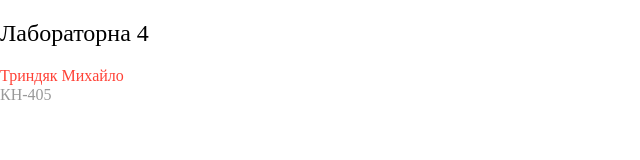
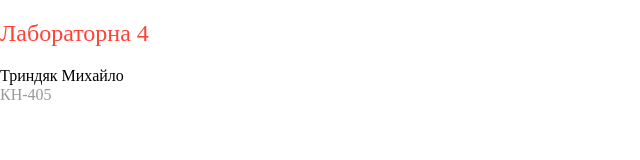
Before and after one commit to TryndiakMykhailo/itprlab4, a website: page lab 4/public/index.html in a window 1280 px wide. Shown: the whole page, without its empty margins (0-640 px from the left). Drawn offline with nearby package versions, Linux system fonts and the light colour scheme.

Commit message:
Update index.html

```diff
--- a/lab 4/public/index.html
+++ b/lab 4/public/index.html
@@ -7,8 +7,8 @@
 	<body>
 		<div>
 			<div>
-				<h2 class="fw4 black">Лабораторна 4 </h2>
-				<p class="red ma0">Триндяк Михайло</p>
+				<h2 class="fw4 red">Лабораторна 4 </h2>
+				<p class="black ma0">Триндяк Михайло</p>
 				<p class="silver ma0">КН-405</p>
 				<div class="pt5">
 				</div>
```
